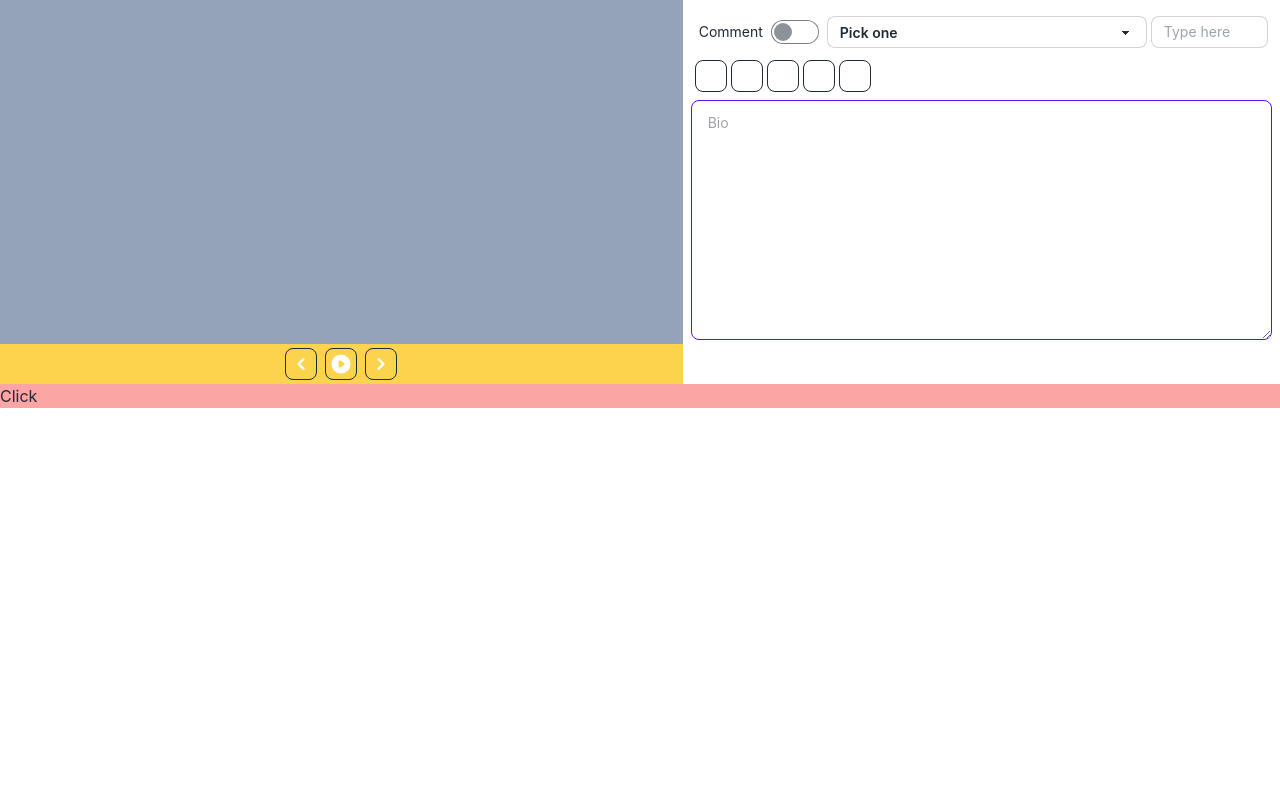
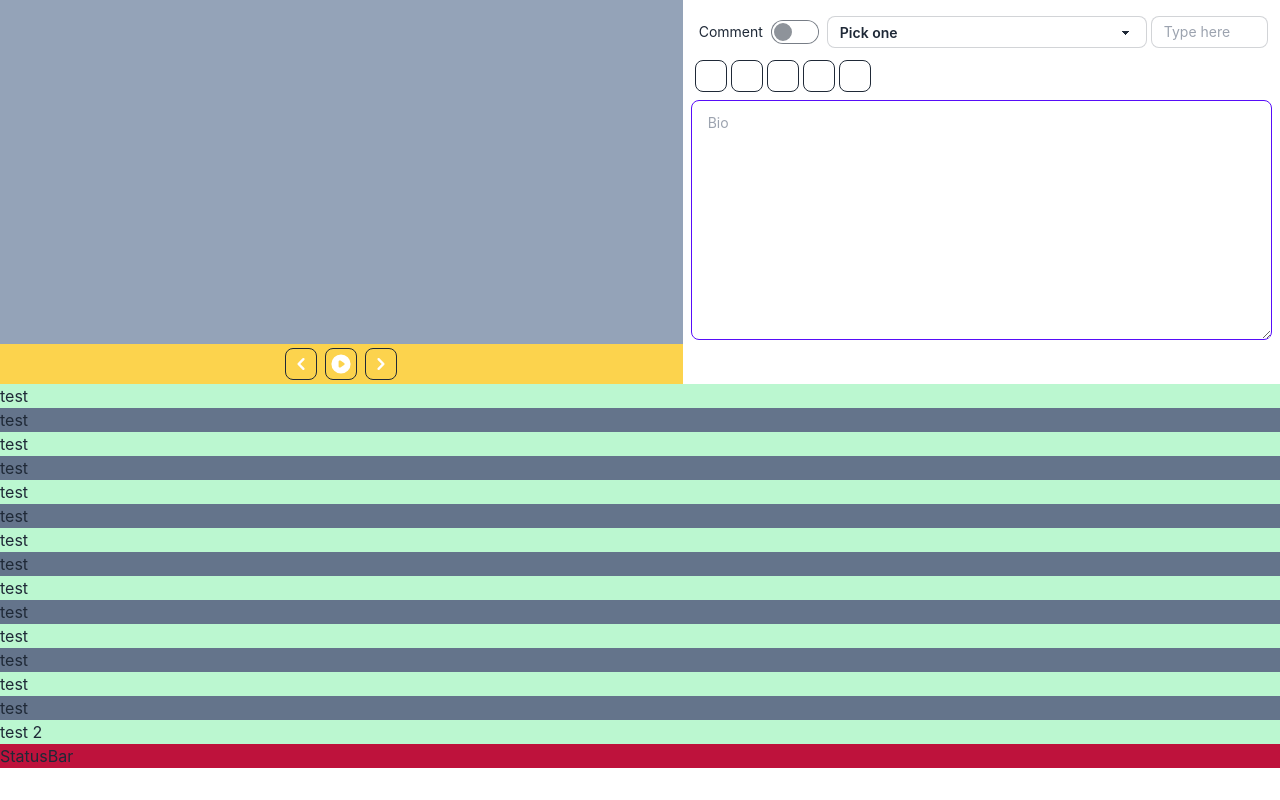
Before and after one commit to Doko-Demo-Doa/ssb-editor, a React (Vite) app: page / in a window 1280 px wide. Built offline with nearby package versions, Linux system fonts and the light colour scheme.

Commit message:
Backup commit

```diff
--- /dev/null
+++ b/src/components/status-bar/status-bar.tsx
@@ -0,0 +1,7 @@
+import React from "react";
+
+interface Props {}
+
+export const StatusBar: React.FC<Props> = () => {
+  return <div className="h-6 bg-rose-700">StatusBar</div>;
+};
--- /dev/null
+++ b/src/components/sub-lines/sub-lines.tsx
@@ -0,0 +1,33 @@
+import React from "react";
+
+interface Props {}
+
+const dummyLines = [
+  "test",
+  "test",
+  "test",
+  "test",
+  "test",
+  "test",
+  "test",
+  "test",
+  "test",
+  "test",
+  "test",
+  "test",
+  "test",
+  "test",
+  "test 2",
+];
+
+export const SubLines: React.FC<Props> = () => {
+  return (
+    <div className="overflow-y-scroll">
+      {dummyLines.map((n, idx) => (
+        <div className={idx % 2 === 1 ? "bg-slate-500" : "bg-green-200"}>
+          {n}
+        </div>
+      ))}
+    </div>
+  );
+};
--- a/src/routes/main-editor/main-editor-route.tsx
+++ b/src/routes/main-editor/main-editor-route.tsx
@@ -1,6 +1,8 @@
 import { invoke } from "@tauri-apps/api";
 import { ContentInput } from "../../components/content-input/content-input";
 import { ContentToolbar } from "../../components/content-toolbar/content-toolbar";
+import { StatusBar } from "../../components/status-bar/status-bar";
+import { SubLines } from "../../components/sub-lines/sub-lines";
 import { VideoFrame } from "../../components/video-frame/video-frame";
 import { MainLayout } from "../main-layout";
 
@@ -11,8 +13,8 @@ export const MainEditorRoute = () => {
 
   return (
     <MainLayout>
-      <div className="main-editor-route w-full">
-        <div className="inline-flex w-full h-full">
+      <div className="main-editor-route w-full h-full flex flex-col">
+        <div className="inline-flex w-full h-96">
           <div className="h-96 aspect-[16/9] bg-slate-400">
             <VideoFrame />
           </div>
@@ -22,8 +24,12 @@ export const MainEditorRoute = () => {
           </div>
         </div>
 
-        <div className="w-full bg-red-300 columns-1" onClick={() => injoker()}>
-          Click
+        <div
+          className="bottom-area w-full flex flex-col h-[calc(100vh_-_24em)]"
+          onClick={() => injoker()}
+        >
+          <SubLines />
+          <StatusBar />
         </div>
       </div>
     </MainLayout>
```
